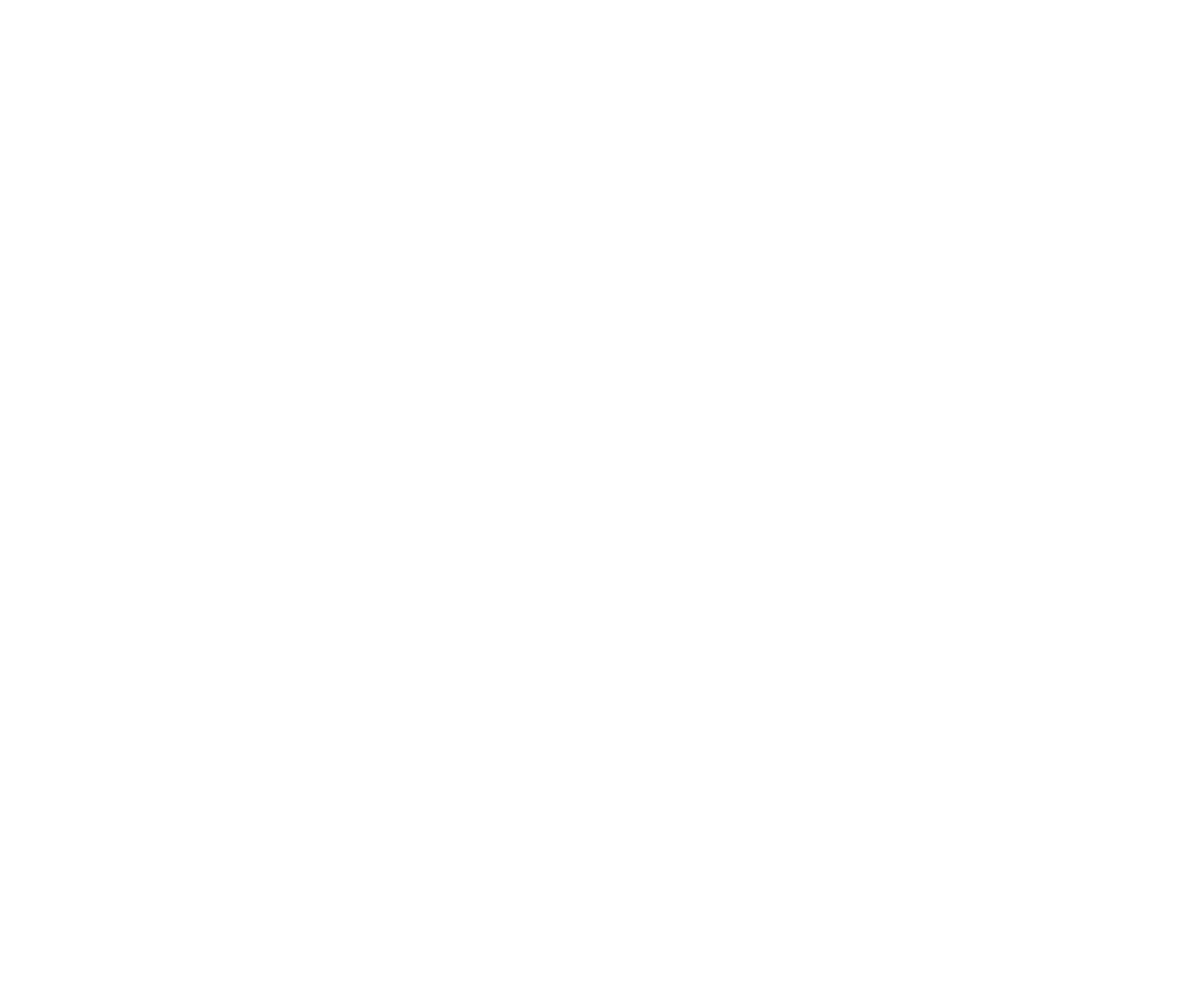
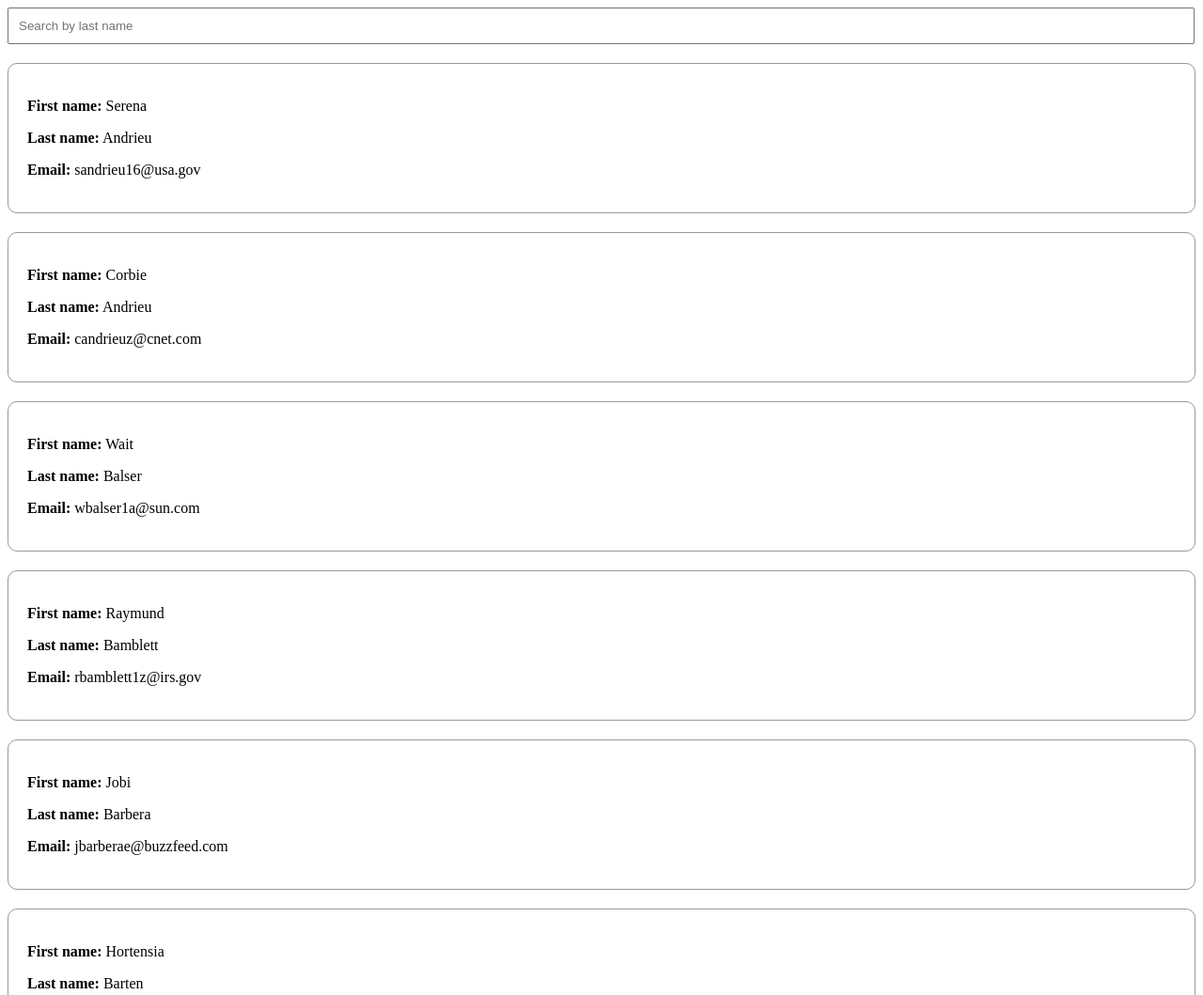
Before and after one commit to nicolinawegert-cmd/Array-Funktioner-, a website: page lastname.html in a window 1280 px wide. Shown: the top 1059 px of the page at 94% size. Before the commit the page ends 800 px from the top, so only its background shows below. Drawn offline with Linux system fonts and the light colour scheme.

Commit message:
Implement filtering and sorting by last name

```diff
--- a/lastname.html
+++ b/lastname.html
@@ -1,15 +1,14 @@
 <!DOCTYPE html>
 <html lang="en">
   <head>
-  <meta charset="UTF-8">
-  <meta name="viewport" content="width=device-width, initial-scale=1.0">
+    <meta charset="UTF-8" />
+    <meta name="viewport" content="width=device-width, initial-scale=1.0" />
     <title>Document</title>
-  <link rel="stylesheet" href="style.css">
+    <link rel="stylesheet" href="style.css" />
   </head>
   <body>
-
-
-
+    <input class="search-field" type="text" placeholder="Search by last name" />
+    <article class="people"></article>
     <script type="module" src="lastname.js"></script>
   </body>
 </html>
--- a/lastname.js
+++ b/lastname.js
@@ -0,0 +1,28 @@
+const peopleRaw = await fetch("people.json");
+const people = await peopleRaw.json();
+
+function render(search = "") {
+  let html = people
+    .filter(
+      ({ lastName }) =>
+        search === "" || lastName.toLowerCase().startsWith(search.toLowerCase())
+    )
+    .toSorted((a, b) => (a.lastName > b.lastName ? 1 : -1))
+    .map(
+      ({ firstName, lastName, email }) => `
+    <section class="person">
+      <p><b>First name:</b> ${firstName}</p>
+      <p><b>Last name:</b> ${lastName}</p>
+      <p><b>Email:</b> ${email}</p>
+    </section>
+  `
+    )
+    .join("");
+  document.querySelector(".people").innerHTML = html;
+}
+
+document.querySelector(".search-field").addEventListener("keyup", (event) => {
+  render(event.target.value);
+});
+
+render();
```
Lines whose indentation alone changed are shown as unchanged.
